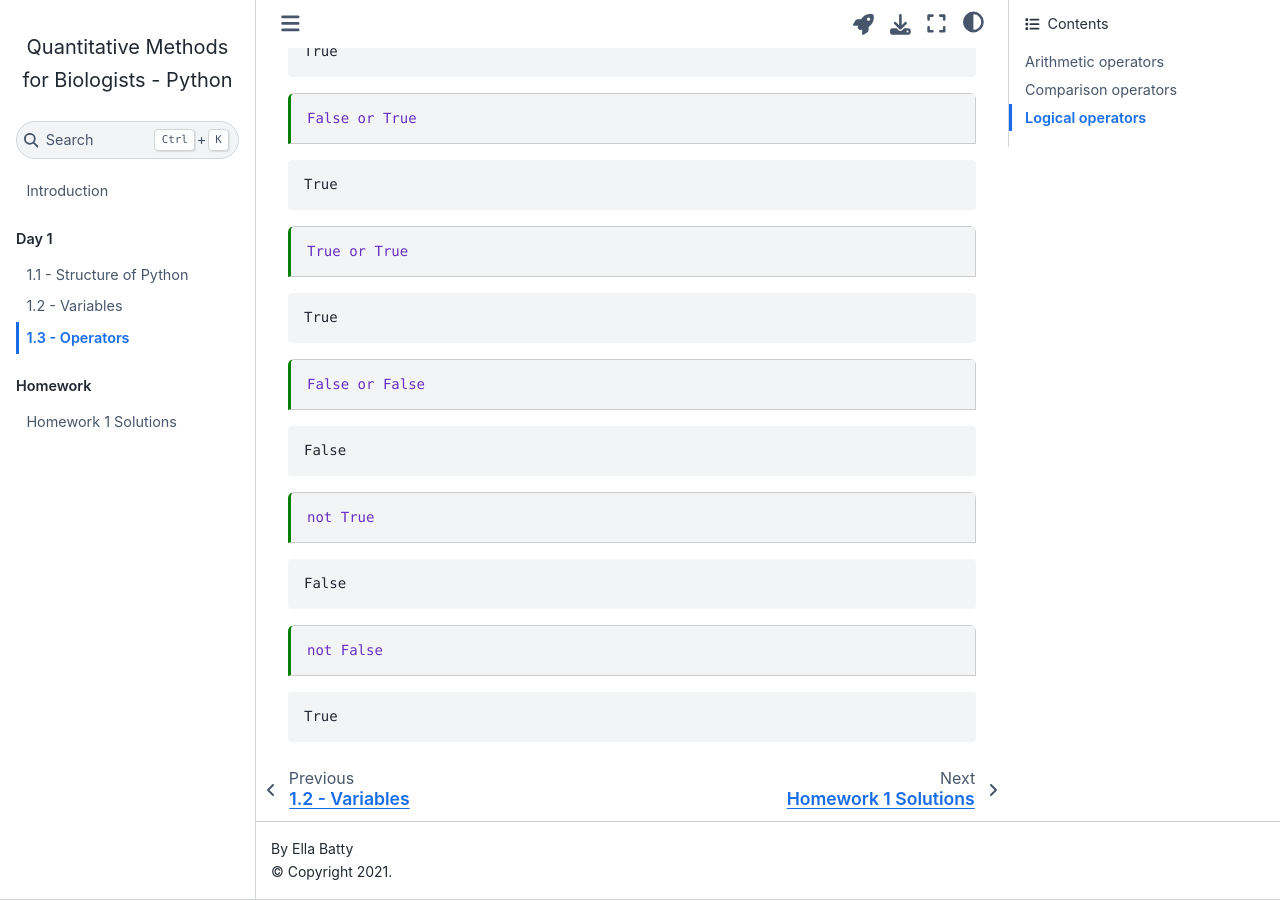
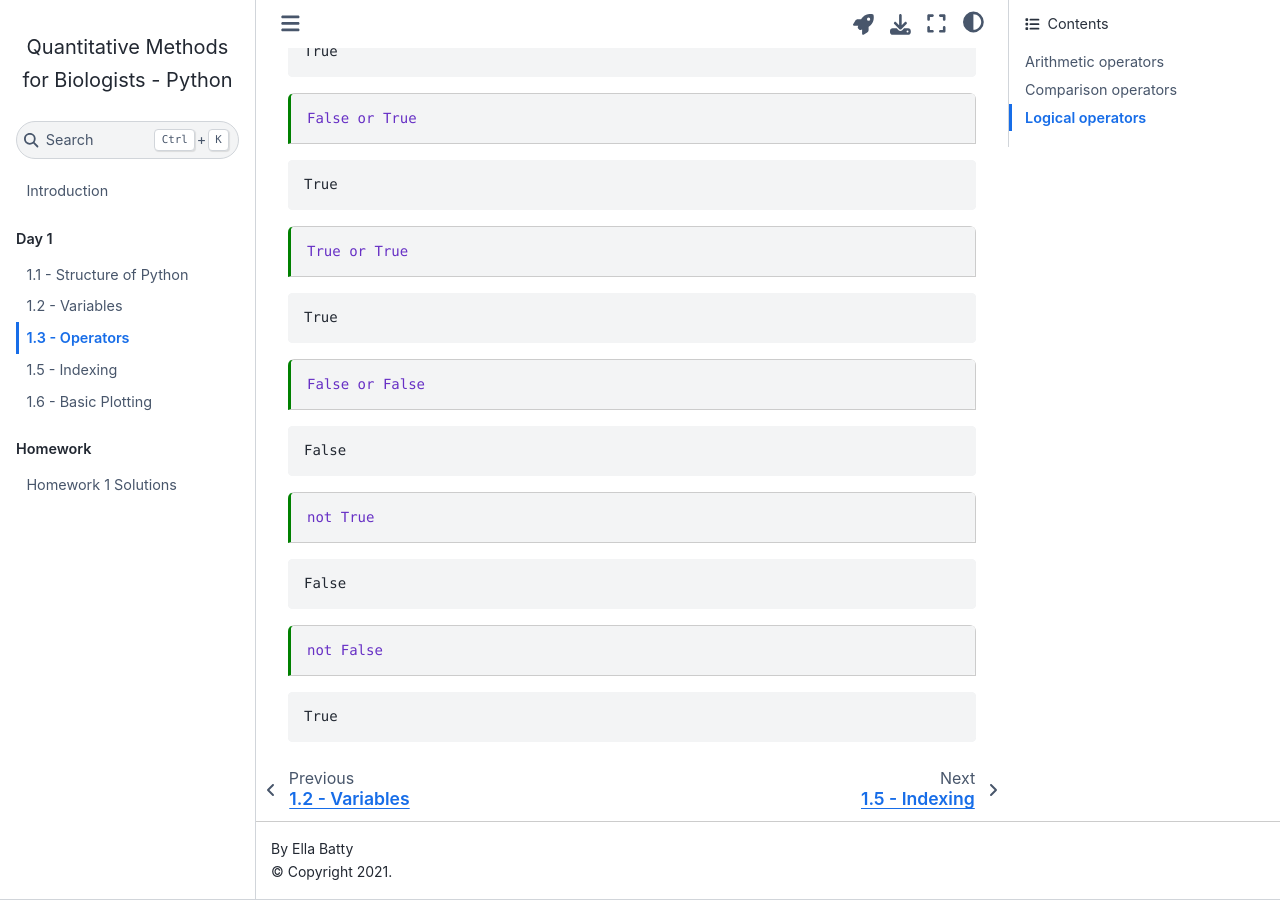
Before and after one commit to QMBC-Python/QMBC-Python.github.io, a Jupyter Book: the page built from content/Operators.ipynb, in a window 1280 px wide and 900 px high, scrolled down 4783 px. Built offline with Jupyter Book 1.0.4 settings and Sphinx 7.4.7 and the Sphinx Book theme 1.1.4, drawn with Linux system fonts in a browser that asks for light colours; pages that are not in the unit, such as notebooks, are missing from menus; some of the changed lines change nothing that is shown.

Commit message:
Update _toc.yml

```diff
--- a/_toc.yml
+++ b/_toc.yml
@@ -6,6 +6,9 @@
     - file: content/StructureofPython.ipynb
     - file: content/Variables.ipynb
     - file: content/Operators.ipynb
+    - file: content/IntrotoArrays.ipynb
+    - file: content/Indexing.ipynb
+    - file: content/BasicPlotting.ipynb
   - caption: Homework
     chapters:
     - file: homeworks/HW_Day1.ipynb
```
